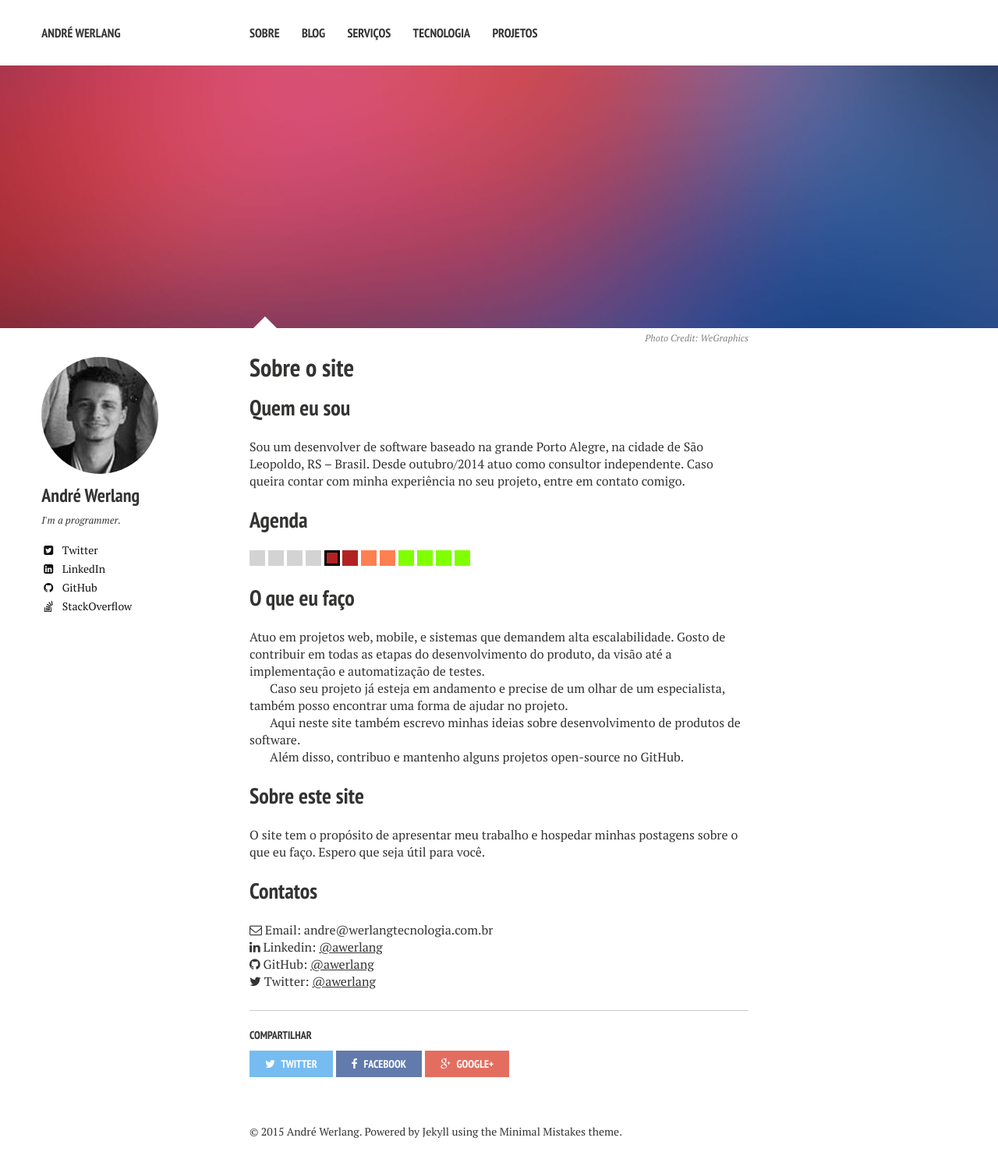
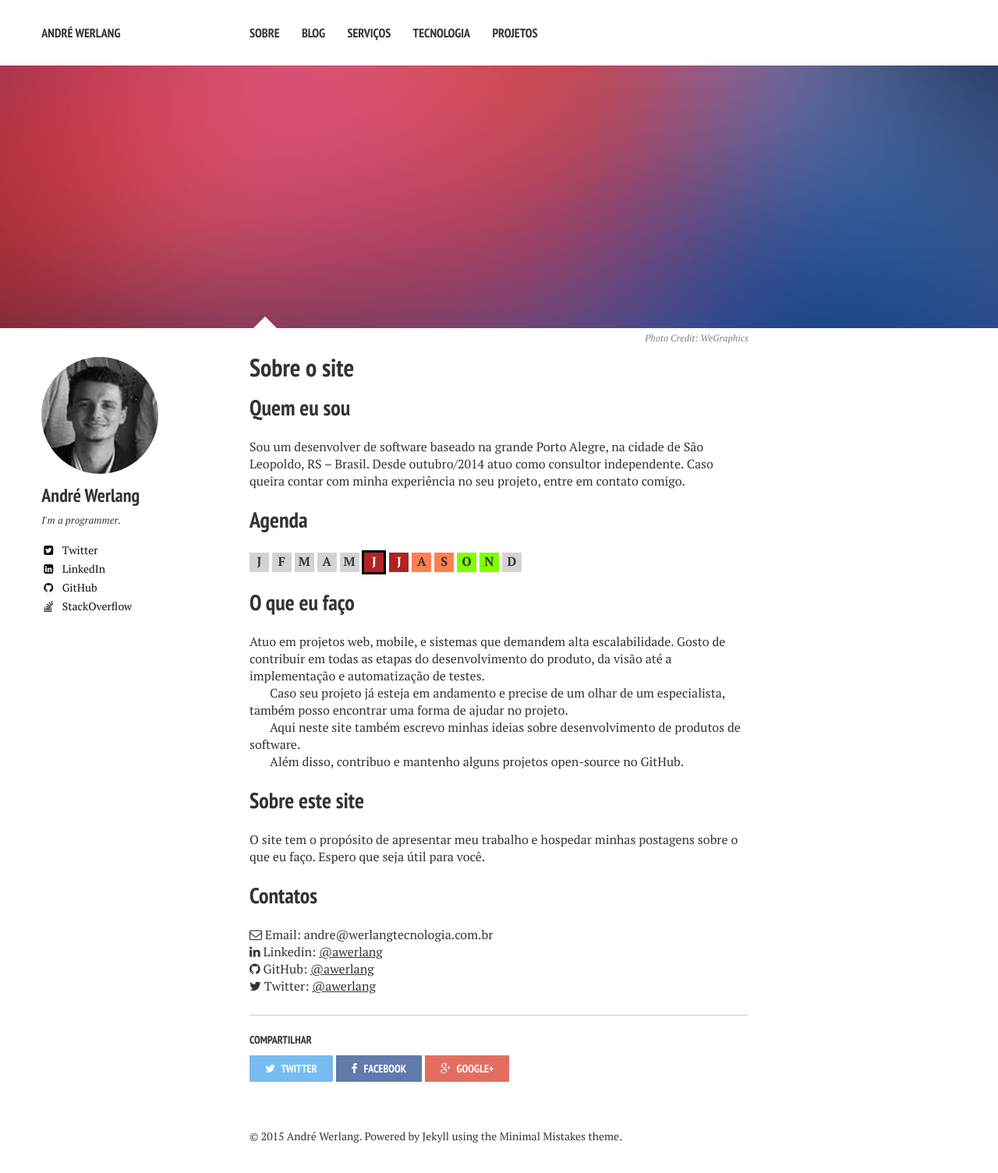
Before and after one commit to awerlang/awerlang.github.io, a Jekyll site: the page built from sobre/index.md, in a window 1280 px wide, cut to the strip 0-1506 px from the top of the page. Shown: the whole strip at 78% size. Built offline with Jekyll 4.4.1, drawn with Linux system fonts in a browser that asks for light colours.

Commit message:
update agenda styling

```diff
--- a/sobre/index.md
+++ b/sobre/index.md
@@ -21,11 +21,14 @@
 <div>
   <style>
     .agenda {
-        width: 20px;
-        height: 20px;
+        position: relative;
+        width: 25px;
+        height: 25px;
         display: inline-block;
         background-color: lightgray;
-        box-sizing: border-box;
+        text-align: center;
+        vertical-align: middle;
+        font-weight: bold;
     }
 
     .agenda.current {
@@ -42,20 +45,44 @@
 
     .agenda.blocked {
         background-color: firebrick;
+        color: white;
+    }
+
+    .agenda:hover::after {
+        position: absolute;
+        top: 30px;
+        left: 0px;
+        padding: 2px;
+    }
+
+    .agenda.limited:hover::after {
+        content: "Parcial";
+        background-color: coral;
+    }
+
+    .agenda.available:hover::after {
+        content: "Disponível";
+        background-color: chartreuse;
+    }
+
+    .agenda.blocked:hover::after {
+        content: "Indisponível";
+        background-color: firebrick;
+        color: white;
     }
   </style>
-  <div class="agenda"></div>
-  <div class="agenda"></div>
-  <div class="agenda"></div>
-  <div class="agenda"></div>
-  <div class="agenda blocked current"></div>
-  <div class="agenda blocked"></div>
-  <div class="agenda limited"></div>
-  <div class="agenda limited"></div>
-  <div class="agenda available"></div>
-  <div class="agenda available"></div>
-  <div class="agenda available"></div>
-  <div class="agenda available"></div>
+  <div class="agenda">J</div>
+  <div class="agenda">F</div>
+  <div class="agenda">M</div>
+  <div class="agenda">A</div>
+  <div class="agenda">M</div>
+  <div class="agenda blocked current">J</div>
+  <div class="agenda blocked">J</div>
+  <div class="agenda limited">A</div>
+  <div class="agenda limited">S</div>
+  <div class="agenda available">O</div>
+  <div class="agenda available">N</div>
+  <div class="agenda">D</div>
 </div>
 
 ## O que eu faço
```
